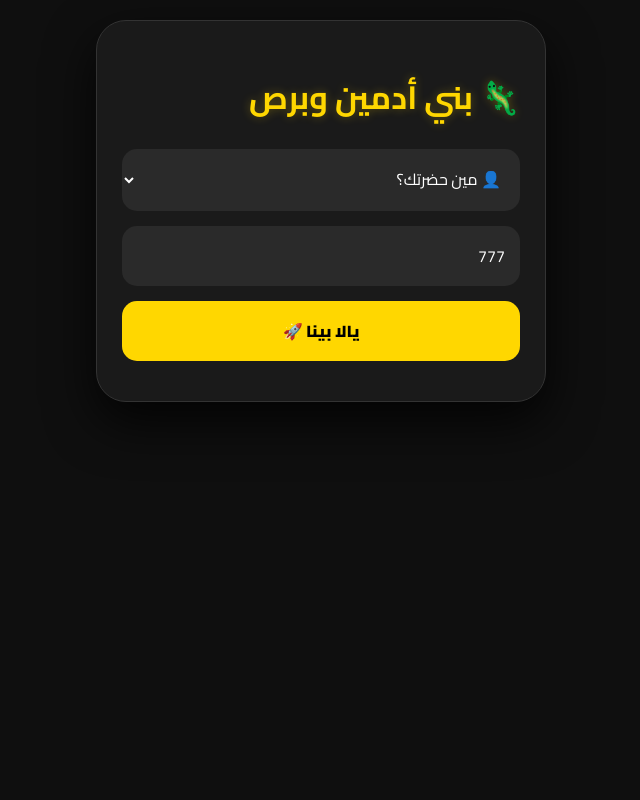
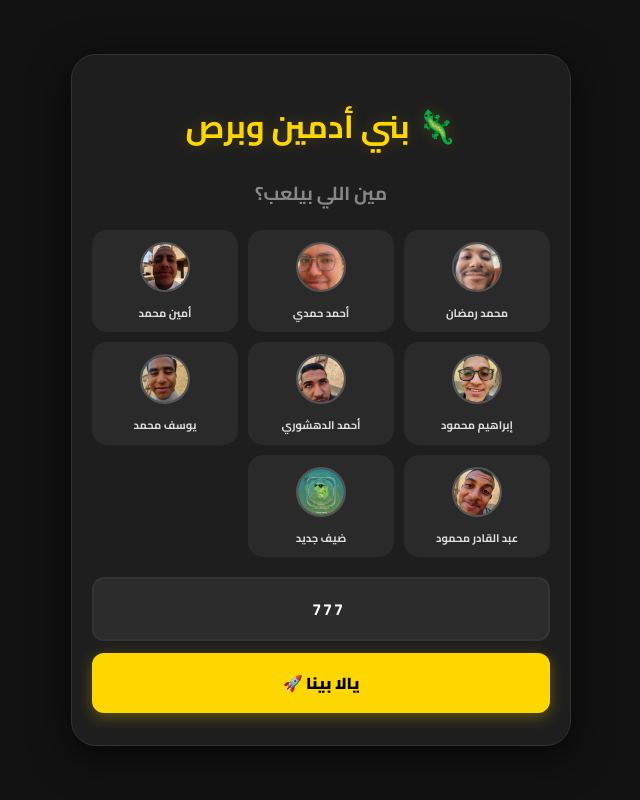
Before and after one commit to elbatlanmohamed295-afk/spy-game, a Flask app: page / in a window 1280 px wide. Shown: the whole page, without its empty margins (319-959 px from the left). Run offline with Flask 3, Linux system fonts and the light colour scheme; some libraries are stand-ins or nearby versions.

Commit message:
Refactor index.html for improved styling and structure

```diff
--- a/templates/index.html
+++ b/templates/index.html
@@ -8,115 +8,266 @@
     <script src="https://cdnjs.cloudflare.com/ajax/libs/socket.io/4.0.1/socket.io.js"></script>
     <link href="https://fonts.googleapis.com/css2?family=Cairo:wght@400;700;900&display=swap" rel="stylesheet">
     <style>
-        * { box-sizing: border-box; -webkit-tap-highlight-color: transparent; }
-        body { font-family: 'Cairo', sans-serif; background: #0f0f0f; color: #fff; margin: 0; padding: 20px; display: flex; justify-content: center; }
-        .container { width: 100%; max-width: 450px; background: #1a1a1a; padding: 25px; border-radius: 30px; border: 1px solid #333; box-shadow: 0 20px 50px rgba(0,0,0,0.8); }
-        h1 { color: #ffd700; text-shadow: 0 0 10px rgba(255,215,0,0.3); }
-        select, input, button { width: 100%; padding: 15px; margin-bottom: 15px; border-radius: 15px; border: none; font-family: 'Cairo'; font-size: 16px; transition: 0.2s; }
-        input, select { background: #2a2a2a; color: #fff; }
-        button { font-weight: 900; cursor: pointer; }
-        button:active { transform: scale(0.95); }
-        .btn-join { background: #ffd700; color: #000; }
-        .btn-start { background: #2ecc71; color: #fff; }
-        .btn-reveal { background: #ff4757; color: #fff; }
-        .shout-box { display: grid; grid-template-columns: 1fr 1fr; gap: 10px; margin-top: 15px; }
-        .btn-shout { background: #333; color: #ffd700; font-size: 12px; padding: 8px; margin: 0; }
-        .player-img { width: 50px; height: 50px; border-radius: 50%; border: 2px solid #ffd700; object-fit: cover; }
-        .card { background: #fff; color: #000; padding: 30px; border-radius: 25px; margin-top: 20px; animation: slideUp 0.4s ease; }
-        @keyframes slideUp { from { transform: translateY(50px); opacity: 0; } to { transform: translateY(0); opacity: 1; } }
-        #toast { position: fixed; top: 20px; right: 20px; background: #ffd700; color: #000; padding: 10px 20px; border-radius: 10px; display: none; z-index: 1000; font-weight: bold; }
-        #lobby, #gameArea, #resultArea { display: none; }
+        /* إعدادات الألوان والتصميم الأساسي */
+        :root { --gold: #ffd700; --dark: #121212; --card: #1e1e1e; --spy: #ff4757; --green: #2ecc71; }
+        * { box-sizing: border-box; -webkit-tap-highlight-color: transparent; outline: none; }
+        body { font-family: 'Cairo', sans-serif; background: var(--dark); color: #fff; margin: 0; padding: 15px; min-height: 100vh; display: flex; align-items: center; justify-content: center; }
+
+        .container { width: 100%; max-width: 500px; background: var(--card); padding: 20px; border-radius: 25px; box-shadow: 0 10px 40px rgba(0,0,0,0.7); border: 1px solid #333; }
+        h1 { color: var(--gold); text-align: center; margin-bottom: 20px; text-shadow: 0 0 15px rgba(255, 215, 0, 0.2); }
+
+        /* أزرار ومداخل */
+        input, select, button { width: 100%; padding: 15px; margin-bottom: 12px; border-radius: 12px; border: 2px solid #333; font-family: 'Cairo'; font-size: 16px; transition: 0.3s; }
+        input, select { background: #2c2c2c; color: #fff; }
+        button { font-weight: 900; cursor: pointer; border: none; }
+        button:active { transform: scale(0.96); }
+        .btn-join { background: var(--gold); color: #000; box-shadow: 0 4px 15px rgba(255, 215, 0, 0.3); }
+        .btn-start { background: var(--green); color: #fff; }
+        .btn-reveal { background: var(--spy); color: #fff; }
+
+        /* شبكة اختيار الأصدقاء (حل مشكلة الأسماء) */
+        .friends-grid { display: grid; grid-template-columns: repeat(3, 1fr); gap: 10px; margin-bottom: 20px; }
+        .friend-card {
+            background: #2a2a2a; border-radius: 15px; padding: 10px 5px;
+            text-align: center; cursor: pointer; border: 2px solid transparent; transition: 0.2s;
+        }
+        .friend-card img { width: 50px; height: 50px; border-radius: 50%; object-fit: cover; margin-bottom: 5px; border: 2px solid #555; }
+        .friend-card span { display: block; font-size: 11px; line-height: 1.3; font-weight: bold; color: #ddd; }
+
+        /* تأثير الاختيار */
+        .friend-card.selected { border-color: var(--gold); background: rgba(255, 215, 0, 0.1); transform: translateY(-3px); }
+        .friend-card.selected img { border-color: var(--gold); }
+        .friend-card.selected span { color: var(--gold); }
+
+        /* القائمة داخل اللوبي */
+        .player-item { display: flex; align-items: center; gap: 10px; background: #2a2a2a; padding: 8px 12px; border-radius: 10px; margin-bottom: 8px; border: 1px solid #333; }
+        .player-img-sm { width: 35px; height: 35px; border-radius: 50%; object-fit: cover; border: 1px solid var(--gold); }
+
+        /* كارت اللعب */
+        .game-card { background: linear-gradient(135deg, #fff, #eee); color: #000; padding: 30px; border-radius: 20px; margin: 20px 0; text-align: center; box-shadow: 0 10px 20px rgba(0,0,0,0.5); animation: popUp 0.5s; }
+        @keyframes popUp { from { transform: scale(0.8); opacity: 0; } to { transform: scale(1); opacity: 1; } }
+
+        /* شاشة النتيجة */
+        .result-box { text-align: center; animation: fadeIn 0.5s; }
+        .spy-avatar { width: 120px; height: 120px; border-radius: 50%; border: 5px solid var(--spy); margin: 15px auto; display: block; object-fit: cover; }
+
+        .hidden { display: none !important; }
+        #toast { position: fixed; top: 20px; left: 50%; transform: translateX(-50%); background: rgba(255,215,0,0.9); color: #000; padding: 10px 20px; border-radius: 20px; display: none; z-index: 100; font-weight: bold; width: 90%; text-align: center;}
     </style>
 </head>
 <body>
+
     <div id="toast"></div>
     <div class="container">
         <h1>🦎 بني أدمين وبرص</h1>
+
         <div id="loginArea">
-            <select id="userSelect">
-                <option value="" disabled selected>👤 مين حضرتك؟</option>
-                <option value="محمد رمضان">محمد رمضان</option><option value="أحمد حمدي">أحمد حمدي</option>
-                <option value="أمين محمد">أمين محمد</option><option value="إبراهيم محمود">إبراهيم محمود</option>
-                <option value="ضيف جديد">✨ ضيف جديد</option>
-            </select>
-            <input type="text" id="customName" placeholder="اكتب اسمك" style="display:none;">
-            <input type="number" id="room" placeholder="رقم الغرفة" value="777">
+            <h3 style="text-align:center; color:#888; margin-top:0;">مين اللي بيلعب؟</h3>
+
+            <div class="friends-grid" id="friendsGrid">
+                </div>
+
+            <div id="guestInput" class="hidden">
+                <input type="text" id="customName" placeholder="اكتب اسمك يا ضيف...">
+            </div>
+
+            <input type="number" id="room" placeholder="رقم الغرفة" value="777" style="text-align:center; letter-spacing: 2px; font-weight:bold;">
             <button class="btn-join" onclick="join()">يالا بينا 🚀</button>
         </div>
 
-        <div id="lobby">
-            <div style="display:flex; justify-content:space-between;"><span>الغرفة: <b id="rId"></b></span><span>العدد: <b id="count">0</b></span></div>
-            <select id="cat"><option>أماكن 🌍</option><option>أكلات 🥘</option><option>مشاهير 🌟</option></select>
-            <div id="pList" style="margin:20px 0;"></div>
+        <div id="lobby" class="hidden">
+            <div style="display:flex; justify-content:space-between; margin-bottom:10px;">
+                <span>الغرفة: <b id="rId" style="color:var(--gold)"></b></span>
+                <span>العدد: <b id="count">0</b></span>
+            </div>
+            <select id="cat">
+                <option>أماكن 🌍</option><option>أكلات 🥘</option><option>مشاهير 🌟</option>
+                <option>أفلام 🎬</option><option>وظائف 👷</option>
+            </select>
+            <div id="pList" style="margin:15px 0;"></div>
             <button class="btn-start" onclick="start()">ابدأ الجيم 🔥</button>
         </div>
 
-        <div id="gameArea">
-            <div class="card"><h3 id="role"></h3><h1 id="item" style="font-size:3em;"></h1></div>
+        <div id="gameArea" class="hidden">
+            <div class="game-card">
+                <h3 id="role" style="margin:0; opacity:0.7;"></h3>
+                <h1 id="item" style="font-size:2.5em; margin:10px 0;"></h1>
+            </div>
             <button id="revBtn" class="btn-reveal" onclick="vote()">🚨 كشف الجاسوس</button>
-            <p id="vStat" style="display:none;">الأصوات: <span id="vCount">0</span></p>
-            <div class="shout-box">
-                <button class="btn-shout" onclick="shout('شاكك فيك! 👀')">شاكك فيك! 👀</button>
-                <button class="btn-shout" onclick="shout('والله مواطن 👷')">والله مواطن 👷</button>
-                <button class="btn-shout" onclick="shout('البرص بان خلاص 😂')">البرص بان خلاص 😂</button>
-                <button class="btn-shout" onclick="shout('بصوا لبعض كدة 🧐')">بصوا لبعض كدة 🧐</button>
+            <p id="vStat" class="hidden" style="text-align:center; margin:10px 0;">الأصوات: <span id="vCount" style="color:var(--gold)">0</span></p>
+
+            <div style="display: grid; grid-template-columns: 1fr 1fr; gap: 8px; margin-top: 15px;">
+                <button onclick="shout('شاكك فيك! 👀')" style="background:#333; color:var(--gold); padding:10px; font-size:12px;">شاكك فيك! 👀</button>
+                <button onclick="shout('والله بريء 😇')" style="background:#333; color:var(--gold); padding:10px; font-size:12px;">والله بريء 😇</button>
+                <button onclick="shout('البرص بان 😂')" style="background:#333; color:var(--gold); padding:10px; font-size:12px;">البرص بان 😂</button>
+                <button onclick="shout('وشك مش مريح 🤨')" style="background:#333; color:var(--gold); padding:10px; font-size:12px;">وشك مش مريح 🤨</button>
             </div>
         </div>
 
-        <div id="resultArea">
-            <h2 style="color:#ff4757;">قفشنا البرص! 🦎</h2>
-            <img id="spyImg" src="" style="width:120px; height:120px; border-radius:50%; border:5px solid #ff4757;">
-            <h2 id="spyName"></h2>
-            <div style="background:#ff4757; padding:15px; border-radius:15px; margin:15px 0;"><b>العقاب:</b> <span id="pun"></span></div>
-            <button class="btn-join" onclick="reset()">🔄 دور كمان</button>
+        <div id="resultArea" class="hidden">
+            <div class="result-box">
+                <h2 style="color:var(--spy);">قفشنا البرص! 🦎</h2>
+                <img id="spyImg" class="spy-avatar" src="">
+                <h2 id="spyName"></h2>
+                <div style="background:rgba(255,71,87,0.1); border:1px solid var(--spy); padding:15px; border-radius:15px; margin:15px 0;">
+                    <b>☠️ العقاب:</b> <span id="pun"></span>
+                </div>
+                <button class="btn-join" onclick="reset()">🔄 دور كمان</button>
+            </div>
         </div>
     </div>
 
     <script>
-        const socket = io(), imgs = {"محمد رمضان":"1.jpeg","أحمد حمدي":"2.jpeg","أمين محمد":"3.jpeg","إبراهيم محمود":"4.jpeg","default":"/logo.png"};
-        let me = '', rm = '';
+        const socket = io();
 
-        document.getElementById('userSelect').onchange = function(){ document.getElementById('customName').style.display = (this.value==='ضيف جديد'?'block':'none'); };
+        // 1. بيانات الشلة (كما طلبت بالضبط)
+        const friends = [
+            { name: "محمد رمضان", img: "1.jpeg" },
+            { name: "أحمد حمدي", img: "2.jpeg" },
+            { name: "أمين محمد", img: "3.jpeg" },
+            { name: "إبراهيم محمود", img: "4.jpeg" },
+            { name: "أحمد الدهشوري", img: "5.jpeg" },
+            { name: "يوسف محمد", img: "6.jpeg" },
+            { name: "عبد القادر محمود", img: "7.jpeg" },
+            { name: "ضيف جديد", img: "logo.png", isGuest: true }
+        ];
 
-        function join(){
-            me = (document.getElementById('userSelect').value==='ضيف جديد') ? document.getElementById('customName').value : document.getElementById('userSelect').value;
-            rm = document.getElementById('room').value;
-            if(!me || !rm) return;
-            socket.emit('join', {username: me, room: rm, userImg: imgs[document.getElementById('userSelect').value] || imgs.default});
-            document.getElementById('loginArea').style.display='none'; document.getElementById('lobby').style.display='block'; document.getElementById('rId').innerText=rm;
+        let selectedUser = null;
+        let myName = '';
+        let myRoom = '';
+
+        // توليد شبكة الأصدقاء تلقائياً
+        const grid = document.getElementById('friendsGrid');
+        friends.forEach(friend => {
+            let div = document.createElement('div');
+            div.className = 'friend-card';
+            div.innerHTML = `<img src="${friend.img}"><span>${friend.name}</span>`;
+            div.onclick = () => selectFriend(div, friend);
+            grid.appendChild(div);
+        });
+
+        function selectFriend(element, friendData) {
+            // إزالة التحديد السابق
+            document.querySelectorAll('.friend-card').forEach(el => el.classList.remove('selected'));
+            // إضافة التحديد الجديد
+            element.classList.add('selected');
+            selectedUser = friendData;
+
+            // لو ضيف، أظهر خانة الكتابة
+            if(friendData.isGuest) {
+                document.getElementById('guestInput').classList.remove('hidden');
+            } else {
+                document.getElementById('guestInput').classList.add('hidden');
+            }
         }
 
-        function start(){ socket.emit('start_game', {room: rm, category: document.getElementById('cat').value}); }
-        function vote(){ document.getElementById('revBtn').disabled=true; socket.emit('request_reveal', {room: rm}); }
-        function shout(m){ socket.emit('send_shout', {room: rm, user: me, msg: m}); }
-        function reset(){ socket.emit('reset_game', {room: rm}); }
+        function join() {
+            if(!selectedUser) { showToast("اختار اسمك الأول يا نجم!"); return; }
 
+            myRoom = document.getElementById('room').value;
+
+            if(selectedUser.isGuest) {
+                myName = document.getElementById('customName').value;
+                if(!myName) { showToast("اكتب اسمك يا ضيف!"); return; }
+            } else {
+                myName = selectedUser.name;
+            }
+
+            if(!myRoom) { showToast("دخل رقم الغرفة!"); return; }
+
+            // إرسال البيانات للسيرفر
+            socket.emit('join', {
+                username: myName,
+                room: myRoom,
+                userImg: selectedUser.img // إرسال الصورة المختارة
+            });
+
+            switchScreen('lobby');
+            document.getElementById('rId').innerText = myRoom;
+        }
+
+        function start(){ socket.emit('start_game', {room: myRoom, category: document.getElementById('cat').value}); }
+        function vote(){
+            document.getElementById('revBtn').disabled = true;
+            document.getElementById('revBtn').innerText = "تم التصويت...";
+            socket.emit('request_reveal', {room: myRoom});
+        }
+        function shout(m){ socket.emit('send_shout', {room: myRoom, user: myName, msg: m}); }
+        function reset(){ socket.emit('reset_game', {room: myRoom}); }
+
+        // Socket Listeners
         socket.on('update_player_list', d => {
-            document.getElementById('count').innerText=d.count;
-            document.getElementById('pList').innerHTML = d.players.map(p => `<div style="display:flex; align-items:center; gap:10px; background:#2a2a2a; padding:10px; border-radius:10px; margin-bottom:5px;"><img src="${p.img}" class="player-img"><b>${p.name}</b></div>`).join('');
+            document.getElementById('count').innerText = d.count;
+            document.getElementById('pList').innerHTML = d.players.map(p =>
+                `<div class="player-item">
+                    <img src="${p.img}" class="player-img-sm">
+                    <b style="font-size:14px;">${p.name}</b>
+                 </div>`
+            ).join('');
         });
 
         socket.on('game_started', d => {
-            document.getElementById('lobby').style.display='none'; document.getElementById('resultArea').style.display='none'; document.getElementById('gameArea').style.display='block';
-            document.getElementById('role').innerText = d.role; document.getElementById('item').innerText = d.item;
-            document.getElementById('role').style.color = d.is_spy ? '#ff4757' : '#2ecc71';
-            if(d.is_spy && window.navigator.vibrate) window.navigator.vibrate([200, 100, 200]);
+            switchScreen('gameArea');
+            const r = document.getElementById('role');
+            const i = document.getElementById('item');
+
+            if(d.is_spy) {
+                r.innerText = "أنت البرص! 🦎";
+                r.style.color = "#ff4757";
+                i.innerText = "؟؟؟؟";
+                i.style.color = "#555";
+                if(window.navigator.vibrate) window.navigator.vibrate([200,100,200]);
+            } else {
+                r.innerText = "أنت مواطن 👮‍♂️";
+                r.style.color = "#2ecc71";
+                i.innerText = d.item;
+                i.style.color = "#ffd700";
+            }
         });
 
-        socket.on('vote_update', d => { document.getElementById('vStat').style.display='block'; document.getElementById('vCount').innerText = `${d.current}/${d.total}`; });
+        socket.on('vote_update', d => {
+            document.getElementById('vStat').classList.remove('hidden');
+            document.getElementById('vCount').innerText = `${d.current}/${d.total}`;
+        });
 
         socket.on('receive_shout', d => {
-            const t = document.getElementById('toast'); t.innerText = `${d.user}: ${d.msg}`; t.style.display='block';
-            setTimeout(()=> t.style.display='none', 3000);
+            showToast(`${d.user}: ${d.msg}`);
         });
 
         socket.on('show_result', d => {
-            document.getElementById('gameArea').style.display='none'; document.getElementById('resultArea').style.display='block';
-            document.getElementById('spyName').innerText = d.spy; document.getElementById('pun').innerText = d.punishment;
-            document.getElementById('spyImg').src = imgs[d.spy] || imgs.default;
+            switchScreen('resultArea');
+            document.getElementById('spyName').innerText = d.spy;
+            document.getElementById('pun').innerText = d.punishment;
+
+            // محاولة العثور على صورة الجاسوس من القائمة المحفوظة لدينا
+            let spyImage = "logo.png";
+            const knownSpy = friends.find(f => f.name === d.spy);
+            if(knownSpy) spyImage = knownSpy.img;
+
+            // أو استخدام الصورة التي يرسلها السيرفر إن وجدت
+            if(d.spyImg) spyImage = d.spyImg;
+
+            document.getElementById('spyImg').src = spyImage;
         });
 
-        socket.on('reset_view', () => { document.getElementById('resultArea').style.display='none'; document.getElementById('lobby').style.display='block'; document.getElementById('revBtn').disabled=false; document.getElementById('vStat').style.display='none'; });
+        socket.on('reset_view', () => {
+            switchScreen('lobby');
+            document.getElementById('revBtn').disabled = false;
+            document.getElementById('revBtn').innerText = "🚨 كشف الجاسوس";
+            document.getElementById('vStat').classList.add('hidden');
+        });
+
+        function switchScreen(id) {
+            ['loginArea', 'lobby', 'gameArea', 'resultArea'].forEach(i => document.getElementById(i).classList.add('hidden'));
+            document.getElementById(id).classList.remove('hidden');
+        }
+
+        function showToast(msg) {
+            const t = document.getElementById('toast');
+            t.innerText = msg;
+            t.style.display = 'block';
+            setTimeout(() => t.style.display = 'none', 3000);
+        }
     </script>
 </body>
 </html>
```
